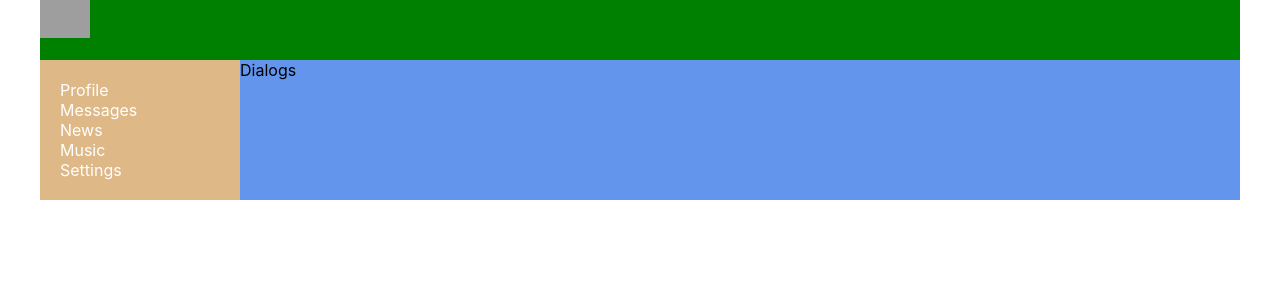
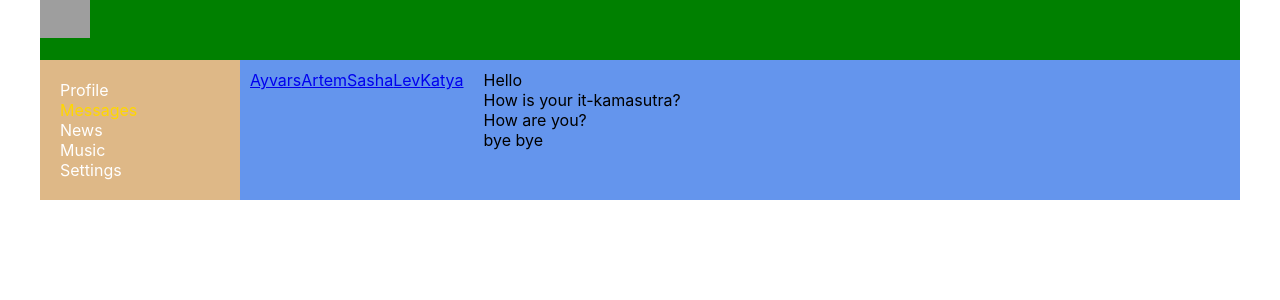
Before and after one commit to AyvarsKr/incubator_HW_RKKP_Way_of_samuray, a React (Create React App) app in the folder way_of_samurai/my-app/: page /dialogs in a window 1280 px wide. Shown: the top 300 px of the page. Built offline with nearby package versions, Linux system fonts and the light colour scheme; grey boxes are pictures that could not be loaded.

Commit message:
to 23 lesson

```diff
--- /dev/null
+++ b/way_of_samurai/my-app/src/components/Dialogs/Dialog/Dialog.module.css
@@ -0,0 +1,3 @@
+.dialogs_items a {
+    text-decoration: none;
+}
--- /dev/null
+++ b/way_of_samurai/my-app/src/components/Dialogs/Dialog/Dialog.tsx
@@ -0,0 +1,15 @@
+import s from "../Dialogs.module.css";
+import {NavLink} from 'react-router-dom';
+
+type propsDialog = {
+id: number;
+name: string;
+}
+
+export const Dialog = (props:propsDialog) => {
+    return (
+        <>
+            <NavLink to={'dialog/' + props.id} className={s.dialog}>{props.name}</NavLink>
+        </>
+    )
+}
--- a/way_of_samurai/my-app/src/components/Dialogs/Dialogs.module.css
+++ b/way_of_samurai/my-app/src/components/Dialogs/Dialogs.module.css
@@ -0,0 +1,20 @@
+.dialogs {
+    display: grid;
+    grid-template-columns: 2fr 10fr;
+}
+
+.dialogs_items {
+    padding: 10px;
+}
+
+.dialogs_items .active{
+    color:gold;
+}
+
+.messages {
+    padding: 10px;
+}
+
+.message {
+
+}
--- a/way_of_samurai/my-app/src/components/Dialogs/Dialogs.tsx
+++ b/way_of_samurai/my-app/src/components/Dialogs/Dialogs.tsx
@@ -1,11 +1,25 @@
-
 import s from './Dialogs.module.css'
+import {Dialog} from "./Dialog/Dialog";
+import {Message} from "./Message/Message";
 
 export const Dialogs = () => {
 
     return (
-        <div className={''}>
-            Dialogs
+        <div className={s.dialogs}>
+            <div className={s.dialogs_items}>
+                <Dialog id={1} name={'Ayvars'}/>
+                <Dialog id={2} name={'Artem'}/>
+                <Dialog id={3} name={'Sasha'}/>
+                <Dialog id={4} name={'Lev'}/>
+                <Dialog id={5} name={'Katya'}/>
+
+            </div>
+            <div className={s.messages}>
+                <Message message="Hello"/>
+                <Message message="How is your it-kamasutra?"/>
+                <Message message="How are you?"/>
+                <Message message="bye bye"/>
+            </div>
         </div>
     )
 
--- /dev/null
+++ b/way_of_samurai/my-app/src/components/Dialogs/Message/Message.tsx
@@ -0,0 +1,13 @@
+import s from "../Dialogs.module.css";
+
+type propsMessage = {
+    message: string;
+}
+
+export const Message = (props:propsMessage) => {
+    return (
+        <>
+                <div className={s.message}>{props.message}</div>
+        </>
+    )
+}
--- a/way_of_samurai/my-app/src/components/Navbar/Navbar.module.css
+++ b/way_of_samurai/my-app/src/components/Navbar/Navbar.module.css
@@ -9,6 +9,6 @@
     text-decoration: none;
 }
 
-.item a.activeLink{
+.item .activeLink{
     color:gold;
 }
--- a/way_of_samurai/my-app/src/components/Navbar/Navbar.tsx
+++ b/way_of_samurai/my-app/src/components/Navbar/Navbar.tsx
@@ -1,24 +1,26 @@
-import s from './Navbar.module.css'
+import s from './Navbar.module.css';
+import {NavLink} from 'react-router-dom';
 
 
 
 export const Navbar = () => {
+
     return (
 <nav className={s.nav}>
-    <div className={`${s.item} ${s.active}`}>
-        <a href="src/components/Navbar/Navbar">Profile</a>
+    <div className={s.item}>
+        <NavLink className={({ isActive }) => isActive ? s.activeLink : undefined} to="/profile">Profile</NavLink>
     </div>
     <div className={s.item}>
-        <a href="src/components/Navbar/Navbar">Messages</a>
+        <NavLink className={({ isActive }) => isActive ? s.activeLink : undefined} to="dialogs">Messages</NavLink>
     </div>
     <div className={s.item}>
-        <a href="src/components/Navbar/Navbar">News</a>
+        <NavLink className={({ isActive }) => isActive ? s.activeLink : undefined} to="/profile1">News</NavLink>
     </div>
     <div className={s.item}>
-        <a href="src/components/Navbar/Navbar">Music</a>
+        <NavLink className={({ isActive }) => isActive ? s.activeLink : undefined} to="dialogs2">Music</NavLink>
     </div>
     <div className={s.item}>
-        <a href="src/components/Navbar/Navbar">Settings</a>
+        <NavLink className={({ isActive }) => isActive ? s.activeLink : undefined} to="/profile3">Settings</NavLink>
     </div>
 </nav>
     )
```
Also changed, not shown: way_of_samurai/my-app/src/components/Dialogs/Message/Message.module.css (added), 1 other file (tests, documents, lock files or other folders).
